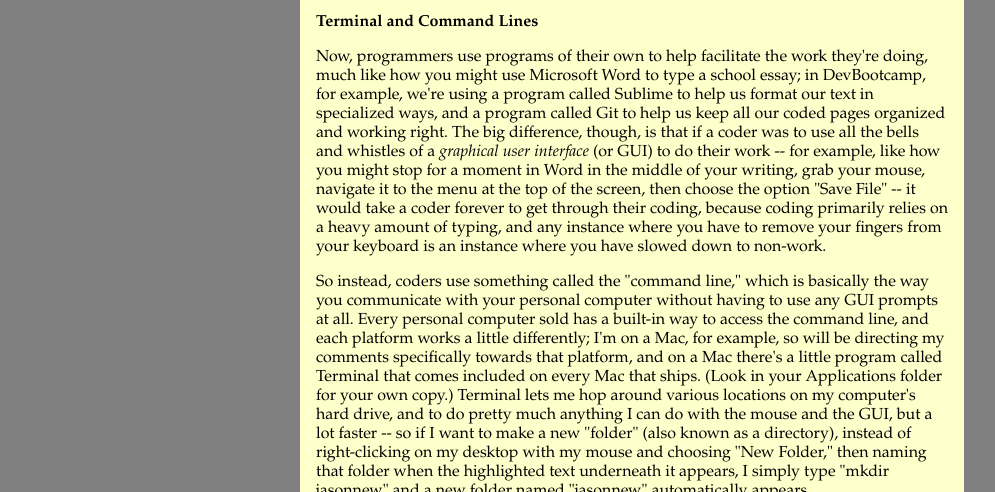
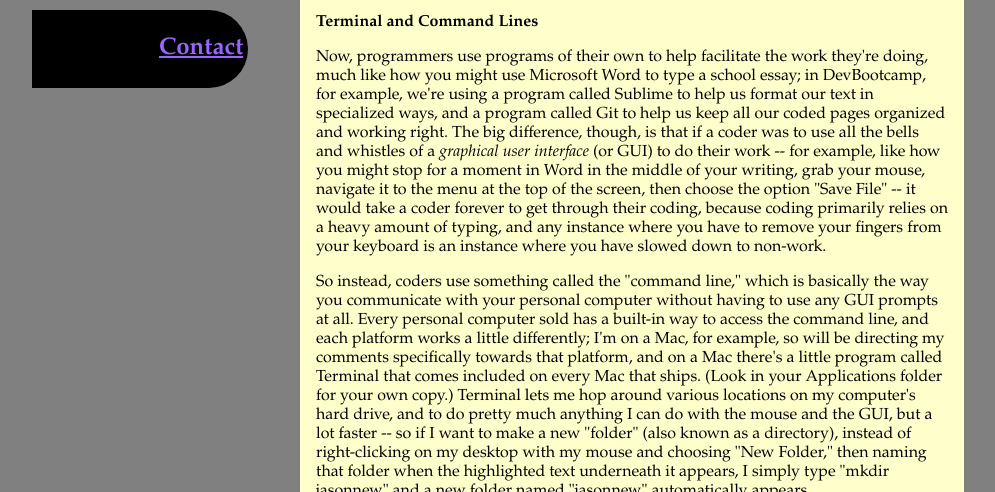
Before and after one commit to jasonpettus/jasonpettus.github.io, a plain HTML site: page blog/t1-git-blog.html in a window 1280 px wide. Shown: the part 690-1182 px from the top of the page, without its empty margins (8-1003 px from the left). Drawn offline with Linux system fonts and the light colour scheme.

Commit message:
Edit default.css and HTML template

```diff
--- a/stylesheets/default.css
+++ b/stylesheets/default.css
@@ -17,9 +17,9 @@ nav {
 
 .menu {
   background-color: black;
-  margin: 0;
-  padding: 0;
-  border-radius: 0 1em 1em 0;
+  margin-bottom: 1em;
+  padding: .3em;
+  border-radius: 0 3em 3em 0;
   color: white;
 }
 
```
Also changed, not shown: blog/t1-git-blog.html (+1 -0 lines).
